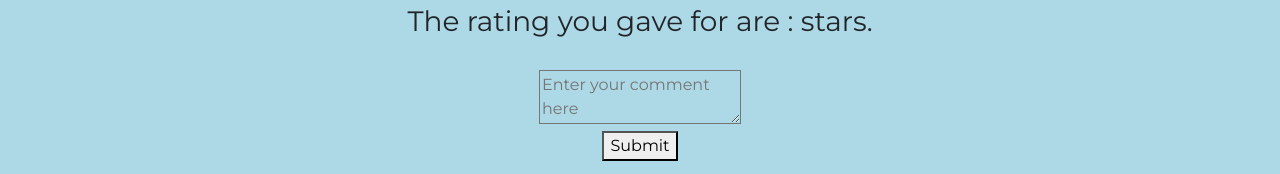
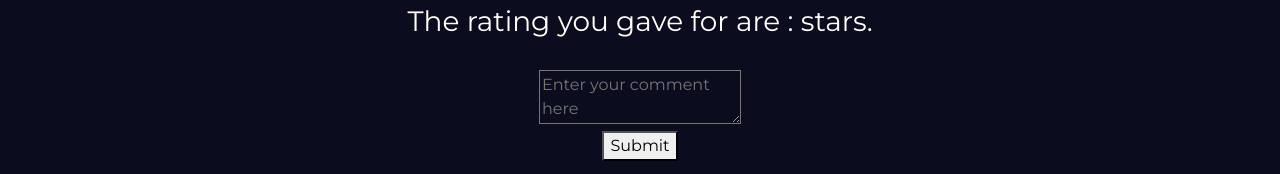
Before and after one commit to djpullino/mern-skeleton, a React (Create React App) app in the folder frontend/: page /rating in a window 1280 px wide. Shown: the part 361-535 px from the top of the page. Built offline with nearby package versions, Linux system fonts and the light colour scheme; no server answers.

Commit message:
Styling Change

```diff
--- a/frontend/src/components/pages/rating.js
+++ b/frontend/src/components/pages/rating.js
@@ -69,7 +69,7 @@ const RatingPage = () => {
 
   return (
     <form method='post' onSubmit={handleSubmit}>
-      <div className="star-rating" style={{ height: 900, background: "#ADD8E6", textAlign: 'center', paddingTop: "10px", fontFamily: 'Montserrat' }}>
+      <div className="star-rating" style={{ height: 900, background: '#0c0c1f', textAlign: 'center', paddingTop: "10px", fontFamily: 'Montserrat', color: 'white' }}>
         <h1>Please select a stop to rate</h1>
         <br></br>
 
@@ -77,7 +77,7 @@ const RatingPage = () => {
           <option value="">All Lines</option>
           {validLines.map(line => <option key={line} value={line}>{line}</option>)}
         </select>
-        <button style={{ backgroundColor: '#cc5c99', color: 'white' }} type="button">Enter</button>
+        <button style={{ backgroundColor: '#cc5c99', color: 'white', color: 'white' }} type="button">Enter</button>
 
         <h3>Selected Stop is : {selectedLine}</h3>
 
@@ -102,9 +102,6 @@ const RatingPage = () => {
 
             // onMouseEnter={() => setHover(ratingValue)}
             // onMouseDown={() => setHover(null)}
-
-            // onMouseEnter={() => !clicked && setHover(ratingValue)}
-            //  onMouseLeave={() => !clicked && setHover(null)}
             />
           </label>
         })}
@@ -119,7 +116,7 @@ const RatingPage = () => {
           value={comment}
           onChange={(event) => setComment(event.target.value)}
           placeholder="Enter your comment here"
-          style={{ backgroundColor: "#ADD8E6" }}
+          style={{ backgroundColor: "#0c0c1f", color:"white" }}
         />
         <br></br>
         <button onClick={submit} type='submit'>Submit</button>
```
